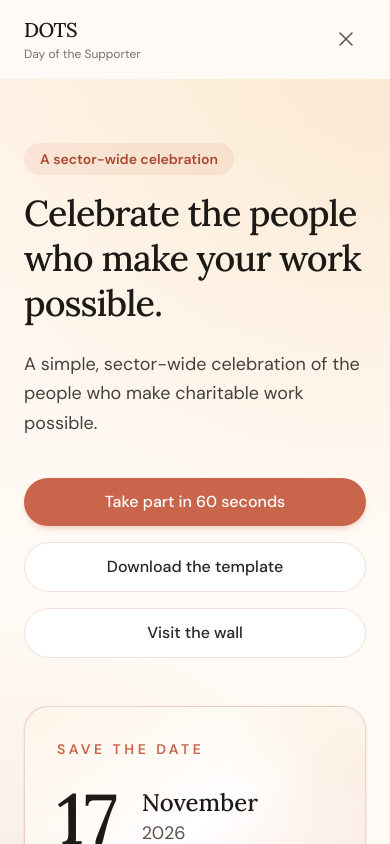
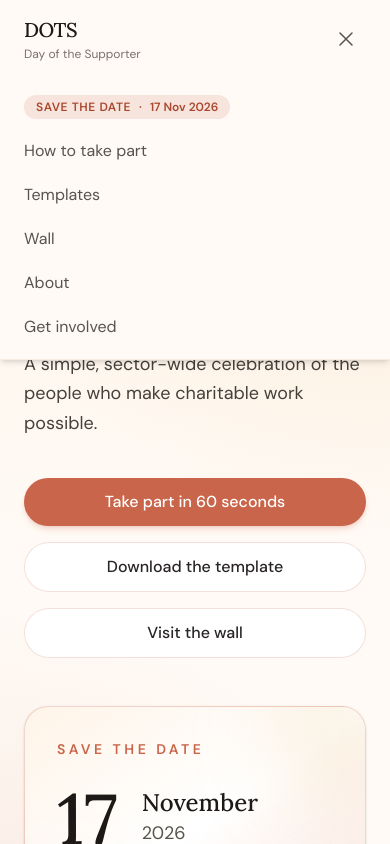
Before and after one commit to LuckiosP/day-of-the-supporter, a Next.js app: page / in a window 390 px wide. Both pictures are taken after a click on the button "Open menu". Shown: the top 844 px of the page. Built offline with nearby package versions, Linux system fonts and the light colour scheme.

Commit message:
Fix mobile hamburger menu on the home page.
Raise header stacking order so the dropdown renders above the hero section.

Co-authored-by: Cursor <cursoragent@cursor.com>

```diff
--- a/src/components/Header.tsx
+++ b/src/components/Header.tsx
@@ -5,7 +5,7 @@ import { NAV_LINKS, SITE_FULL_NAME, SITE_NAME } from "@/lib/constants";
 
 export function Header() {
   return (
-    <header className="relative border-b border-accent/10 bg-cream/90 backdrop-blur-sm">
+    <header className="sticky top-0 z-50 border-b border-accent/10 bg-cream/90 backdrop-blur-sm">
       <div className="mx-auto flex max-w-5xl items-center justify-between gap-4 px-6 py-4">
         <Link href="/" className="group flex flex-col gap-0.5">
           <span className="font-serif text-xl font-medium tracking-tight text-stone-900">
--- a/src/components/MobileNav.tsx
+++ b/src/components/MobileNav.tsx
@@ -41,7 +41,7 @@ export function MobileNav() {
       </button>
 
       {open && (
-        <nav className="absolute left-0 right-0 top-full border-b border-accent/10 bg-cream px-6 py-4">
+        <nav className="absolute left-0 right-0 top-full z-50 border-b border-accent/10 bg-cream px-6 py-4 shadow-md">
           <EventDate variant="compact" className="mb-4" />
           <ul className="space-y-3">
             {NAV_LINKS.map((link) => (
```
